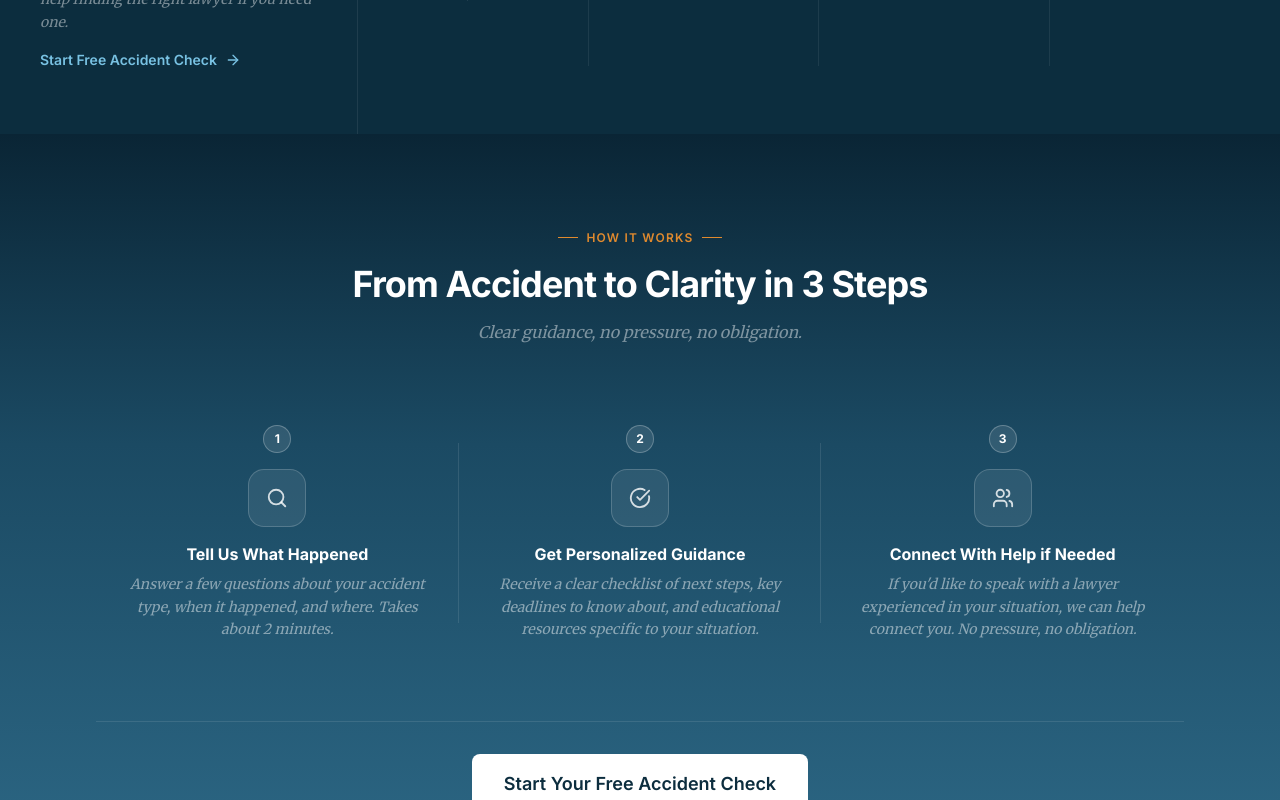
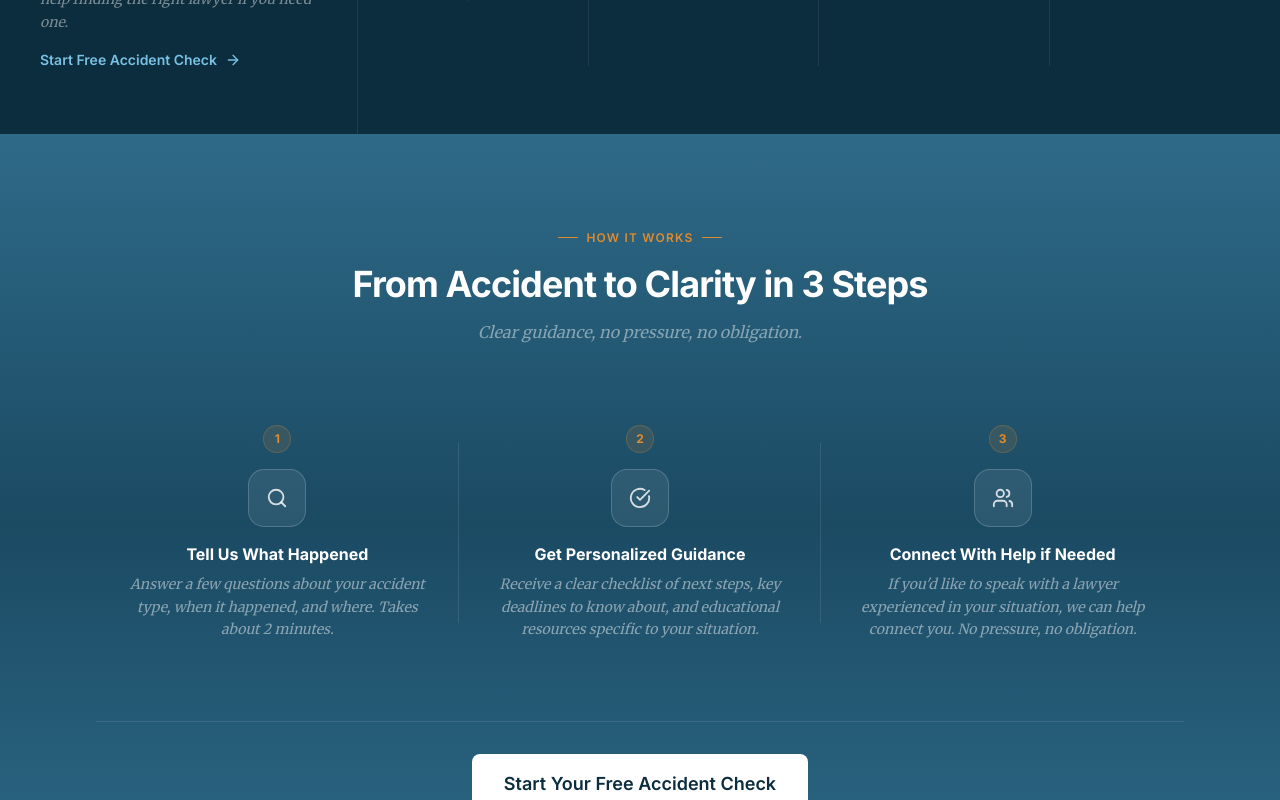
Before and after one commit to the-comet-companies/accident-path, a Next.js app: page / in a window 1280 px wide. Shown: the part 1060-1860 px from the top of the page. Built offline with nearby package versions, Linux system fonts and the light colour scheme.

Commit message:
fix: symmetric gradient on How It Works, amber step number badges

```diff
--- a/app/page.tsx
+++ b/app/page.tsx
@@ -267,7 +267,7 @@ export default function Home() {
       {/* ── 3. How It Works ───────────────────────────────────────────────── */}
       <section
         className="text-white py-16 lg:py-24"
-        style={{ background: 'linear-gradient(180deg, #0a2535 0%, #1b4a63 40%, #2e6a88 100%)' }}
+        style={{ background: 'linear-gradient(180deg, #2e6a88 0%, #1b4a63 50%, #2e6a88 100%)' }}
         aria-labelledby="how-it-works-heading"
       >
         <div className="max-w-6xl mx-auto px-4 sm:px-6 lg:px-8">
@@ -310,8 +310,8 @@ export default function Home() {
                   />
                 )}
                 {/* Step badge */}
-                <div className="w-7 h-7 rounded-full bg-white/10 border border-white/25 flex items-center justify-center shrink-0 mb-4">
-                  <span className="text-white text-xs font-bold font-sans">{step}</span>
+                <div className="w-7 h-7 rounded-full bg-amber-500/[0.12] border border-amber-500/25 flex items-center justify-center shrink-0 mb-4">
+                  <span className="text-amber-500 text-xs font-bold font-sans">{step}</span>
                 </div>
                 {/* Icon tile */}
                 <div className="w-[58px] h-[58px] rounded-[16px] bg-white/[0.08] border border-white/[0.18] flex items-center justify-center shrink-0 mb-4">
```
